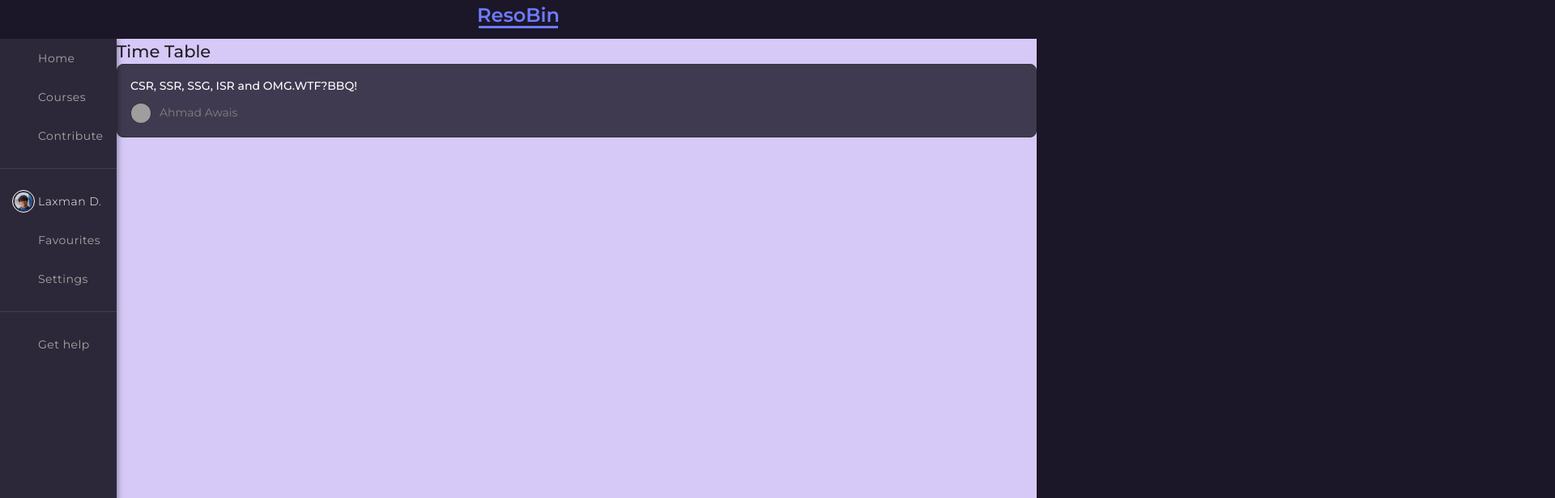
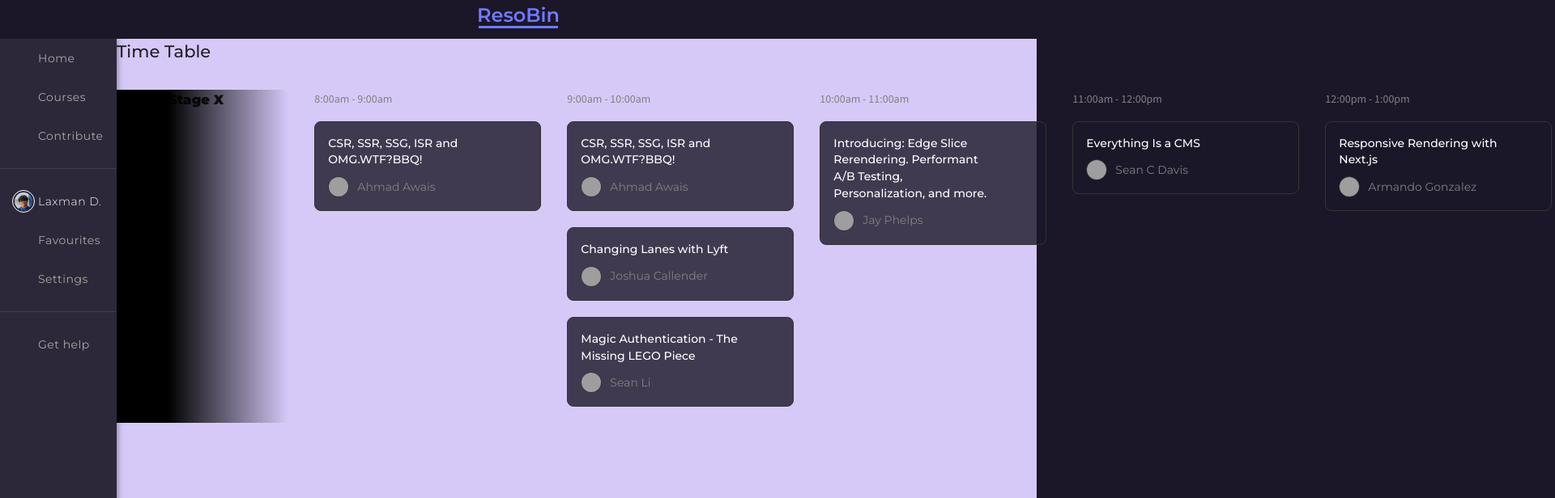
Before and after one commit to DevCom-IITB/ResoBin, a React (Create React App) app: page /timetable/1 in a window 1280 px wide. Shown: the top 616 px of the page at 81% size, 1920 px wide, since content can reach past the window. Built offline with nearby package versions, Linux system fonts and the light colour scheme; grey boxes are pictures that could not be loaded; some icons are missing.

Commit message:
📦 NEW: Add timetable example to main page

```diff
--- a/src/components/TimeTable/index.jsx
+++ b/src/components/TimeTable/index.jsx
@@ -1,2 +1,3 @@
 export { default as TimeTableLectureItem } from './TimeTableLectureItem'
-export { default as TimeTableDays } from './TimeTableDays'
+export { default as TimeTableDay } from './TimeTableDay'
+export { default as TimeTableTimeSlot } from './TimeTableTimeSlot'
--- a/src/pages/TimeTable.jsx
+++ b/src/pages/TimeTable.jsx
@@ -1,10 +1,14 @@
 import { Helmet } from 'react-helmet-async'
 import styled from 'styled-components/macro'
 
-import { TimeTableLectureItem } from 'components/TimeTable'
+import {
+  TimeTableLectureItem,
+  TimeTableDay,
+  TimeTableTimeSlot,
+} from 'components/TimeTable'
 import { device } from 'styles/responsive'
 
-const CoursePage = ({ match }) => {
+const TimeTable = ({ match }) => {
   return (
     <Container>
       <Helmet>
@@ -16,16 +20,68 @@ const CoursePage = ({ match }) => {
       </Helmet>
       <h1>Time Table</h1>
 
-      <TimeTableLectureItem
-        title="CSR, SSR, SSG, ISR and OMG.WTF?BBQ!"
-        img="https://randomuser.me/api/portraits/lego/6.jpg"
-        subtitle="Ahmad Awais"
-      />
+      <div className="schedule-container">
+        <div className="schedule-stage__wrapper">
+          <TimeTableDay title="Stage X">
+            <TimeTableTimeSlot time="8:00am - 9:00am">
+              <TimeTableLectureItem
+                title="CSR, SSR, SSG, ISR and OMG.WTF?BBQ!"
+                img="https://randomuser.me/api/portraits/lego/6.jpg"
+                subtitle="Ahmad Awais"
+              />
+            </TimeTableTimeSlot>
+
+            <TimeTableTimeSlot time="9:00am - 10:00am">
+              <TimeTableLectureItem
+                title="CSR, SSR, SSG, ISR and OMG.WTF?BBQ!"
+                img="https://randomuser.me/api/portraits/lego/6.jpg"
+                subtitle="Ahmad Awais"
+              />
+
+              <TimeTableLectureItem
+                title="Changing Lanes with Lyft"
+                img="https://randomuser.me/api/portraits/lego/2.jpg"
+                subtitle="Joshua Callender"
+              />
+
+              <TimeTableLectureItem
+                title="Magic Authentication - The Missing LEGO Piece"
+                img="https://randomuser.me/api/portraits/lego/1.jpg"
+                subtitle="Sean Li"
+              />
+            </TimeTableTimeSlot>
+
+            <TimeTableTimeSlot time="10:00am - 11:00am">
+              <TimeTableLectureItem
+                title="Introducing: Edge Slice Rerendering. Performant A/B Testing, Personalization, and more."
+                img="https://randomuser.me/api/portraits/lego/3.jpg"
+                subtitle="Jay Phelps"
+              />
+            </TimeTableTimeSlot>
+
+            <TimeTableTimeSlot time="11:00am - 12:00pm">
+              <TimeTableLectureItem
+                title="Everything Is a CMS"
+                img="https://randomuser.me/api/portraits/lego/5.jpg"
+                subtitle="Sean C Davis"
+              />
+            </TimeTableTimeSlot>
+
+            <TimeTableTimeSlot time="12:00pm - 1:00pm">
+              <TimeTableLectureItem
+                title="Responsive Rendering with Next.js"
+                img="https://randomuser.me/api/portraits/lego/8.jpg"
+                subtitle="Armando Gonzalez"
+              />
+            </TimeTableTimeSlot>
+          </TimeTableDay>
+        </div>
+      </div>
     </Container>
   )
 }
 
-export default CoursePage
+export default TimeTable
 
 const Container = styled.div`
   display: flex;
```
Also changed, not shown: src/components/TimeTable/TimeTableDay.jsx (renamed from src/components/TimeTable/TimeTableDays.jsx).
